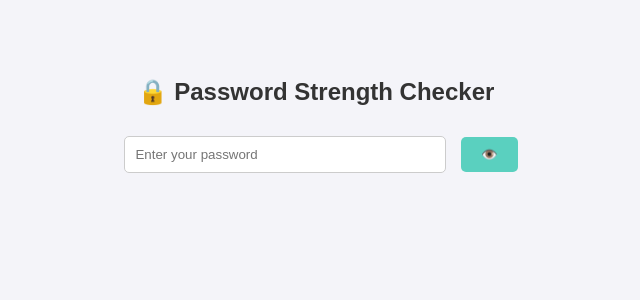
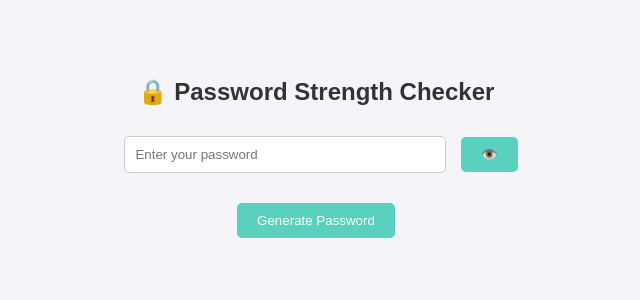
Before and after one commit to edadic/Password-Strength-Checker, a Flask app: page / in a window 1280 px wide. Shown: the top 300 px of the page, without its empty margins (324-964 px from the left). Run offline with Flask 3, Linux system fonts and the light colour scheme.

Commit message:
generating password functionality added

```diff
--- a/static/script.js
+++ b/static/script.js
@@ -22,3 +22,19 @@ function togglePasswordVisibility() {
     const type = passwordField.attr("type") === "password" ? "text" : "password";
     passwordField.attr("type", type);
 }
+
+function generatePassword() {
+    const chars = "abcdefghijklmnopqrstuvwxyzABCDEFGHIJKLMNOPQRSTUVWXYZ0123456789!@#$%^&*()123456789";
+    let password = "";
+    for (let i = 0; i < 12; i++) {
+        password += chars.charAt(Math.floor(Math.random() * chars.length));
+    }
+    $("#password").val(password);
+    liveCheckPassword();
+}
+
+function generatePasswordAndToggleVisibility() {
+    generatePassword();
+    const passwordField = $("#password");
+    passwordField.attr("type", "text");
+}
--- a/templates/index.html
+++ b/templates/index.html
@@ -14,5 +14,6 @@
     <button id="togglePassword" onclick="togglePasswordVisibility()">👁️</button>
     <div id="result"></div>
     <div id="feedback"></div>
+    <button onclick="generatePasswordAndToggleVisibility()">Generate Password</button>
 </body>
 </html>
```
